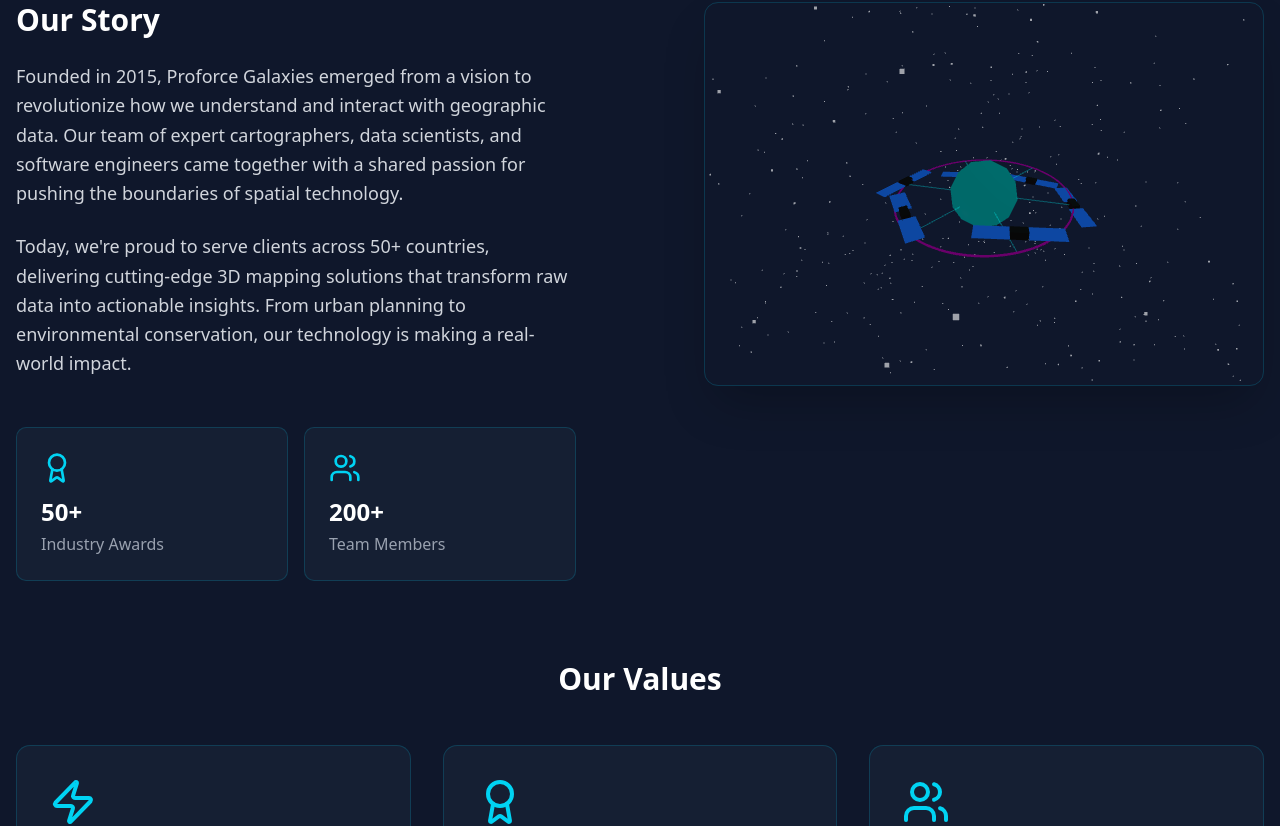
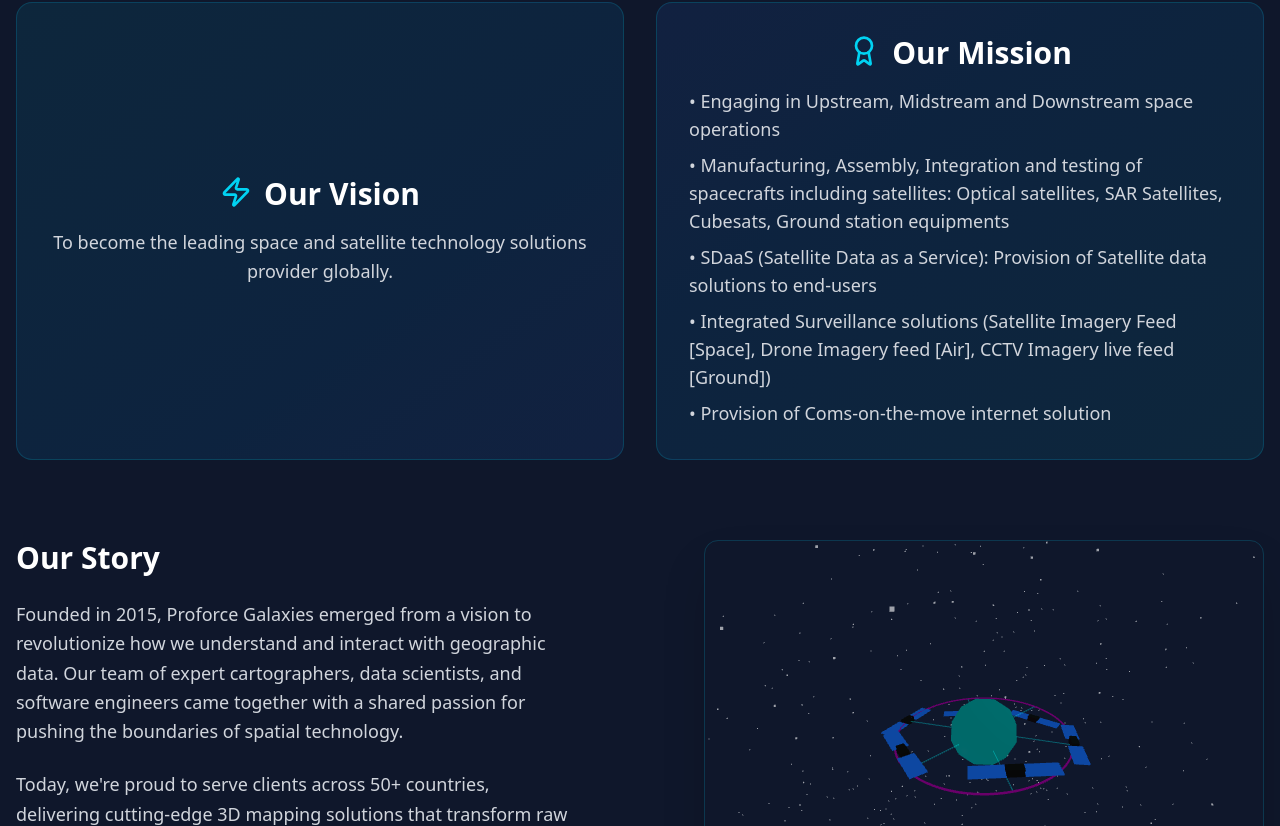
Before and after one commit to tushydan007/proforce_galaxies_show_website, a React (Vite) app: page /about in a window 1280 px wide. Shown: the part 334-1160 px from the top of the page. Built offline with nearby package versions, Linux system fonts and the light colour scheme.

Commit message:
Changed the styling for the mission avd vision cards

```diff
--- a/src/components/About.tsx
+++ b/src/components/About.tsx
@@ -24,10 +24,51 @@
           <h1 className="text-5xl md:text-6xl font-bold text-white mb-6">
             About <span className="text-cyan-400">Proforce Galaxies</span>
           </h1>
-          <p className="text-xl text-gray-300 max-w-3xl mx-auto">
+          <p className="text-xl text-gray-300 max-w-3xl mx-auto mb-16">
             Pioneering the future of geospatial technology with innovative 3D
             solutions
           </p>
+
+          {/* Vision & Mission Section */}
+          <div className="grid md:grid-cols-2 gap-8 mb-20">
+            <div className="flex flex-col justify-center items-center bg-gradient-to-br from-cyan-500/10 to-blue-500/10 rounded-2xl p-8 border border-cyan-500/20">
+              <div className="flex mb-4">
+                <Zap className="w-8 h-8 text-cyan-400 mr-3" />
+                <h2 className="text-3xl font-bold text-white">Our Vision</h2>
+              </div>
+              <p className="text-gray-300 text-lg leading-relaxed">
+                To become the leading space and satellite technology solutions
+                provider globally.
+              </p>
+            </div>
+            <div className="bg-gradient-to-br from-blue-500/10 to-cyan-500/10 rounded-2xl p-8 border border-cyan-500/20">
+              <div className="flex justify-center mb-4">
+                <Award className="w-8 h-8 text-cyan-400 mr-3" />
+                <h2 className="text-3xl font-bold text-white">Our Mission</h2>
+              </div>
+              <ul className="text-gray-300 text-lg space-y-2 text-start">
+                <li>
+                  • Engaging in Upstream, Midstream and Downstream space
+                  operations
+                </li>
+                <li>
+                  • Manufacturing, Assembly, Integration and testing of
+                  spacecrafts including satellites: Optical satellites, SAR
+                  Satellites, Cubesats, Ground station equipments
+                </li>
+                <li>
+                  • SDaaS (Satellite Data as a Service): Provision of Satellite
+                  data solutions to end-users
+                </li>
+                <li>
+                  • Integrated Surveillance solutions (Satellite Imagery Feed
+                  [Space], Drone Imagery feed [Air], CCTV Imagery live feed
+                  [Ground])
+                </li>
+                <li>• Provision of Coms-on-the-move internet solution</li>
+              </ul>
+            </div>
+          </div>
         </div>
 
         <div className="grid md:grid-cols-2 gap-32 mb-20">
@@ -49,14 +90,23 @@
             </p>
             <div className="grid grid-cols-2 gap-4 pt-6">
               <div className="bg-slate-800/50 p-6 rounded-lg border border-cyan-500/20">
-                <Award className="w-8 h-8 text-cyan-400 mb-3" />
-                <h3 className="text-2xl font-bold text-white mb-1">50+</h3>
-                <p className="text-gray-400">Industry Awards</p>
+                <div className="flex justify-center">
+                  <Award className="w-8 h-8 text-cyan-400 mb-3" />
+                </div>
+
+                <h3 className="text-2xl font-bold text-white mb-1 text-center">
+                  50+
+                </h3>
+                <p className="text-gray-400 text-center">Industry Awards</p>
               </div>
               <div className="bg-slate-800/50 p-6 rounded-lg border border-cyan-500/20">
-                <Users className="w-8 h-8 text-cyan-400 mb-3" />
-                <h3 className="text-2xl font-bold text-white mb-1">200+</h3>
-                <p className="text-gray-400">Team Members</p>
+                <div className="flex justify-center">
+                  <Users className="w-8 h-8 text-cyan-400 mb-3" />
+                </div>
+                <h3 className="text-2xl font-bold text-white mb-1 text-center">
+                  200+
+                </h3>
+                <p className="text-gray-400 text-center">Team Members</p>
               </div>
             </div>
           </div>
@@ -94,11 +144,11 @@
                 key={index}
                 className="bg-slate-800/50 backdrop-blur-sm p-8 rounded-xl border border-cyan-500/20 hover:border-cyan-500/60 transition-all hover:transform hover:scale-105"
               >
-                <div className="mb-4">{value.icon}</div>
-                <h3 className="text-xl font-bold text-white mb-3">
+                <div className="mb-4 flex justify-center">{value.icon}</div>
+                <h3 className="text-xl font-bold text-white mb-3 text-center">
                   {value.title}
                 </h3>
-                <p className="text-gray-300">{value.description}</p>
+                <p className="text-gray-300 text-center">{value.description}</p>
               </div>
             ))}
           </div>
--- a/src/components/Contact.tsx
+++ b/src/components/Contact.tsx
@@ -58,10 +58,10 @@
     "Our pricing varies based on project scope and requirements. Typical project ranges:\n\n• Basic surveys: $2,000 - $5,000\n• Medium projects: $5,000 - $15,000\n• Enterprise solutions: $15,000+\n\nWould you like to schedule a consultation for an accurate quote?",
   ],
   contact: [
-    "You can reach us through:\n\n📧 Email: contact@proforcegalaxies.com\n📧 Support: support@proforcegalaxies.com\n📞 Phone: +234 7012 234 567\n🏢 Office: 1, Akaka Junction, Ode Remo, Ogun State, Nigeria\n\nWe're available Mon-Fri: 9AM - 6PM PST",
+    "You can reach us through:\n\n📧 Email: info@proforcegalaxies.com\n📧 Support: info@proforcegalaxies.com\n📞 Phone: +234 7012 234 567\n🏢 Office: 1, Akaka Junction, Ode Remo, Ogun State, Nigeria\n\nWe're available Mon-Fri: 9AM - 6PM PST",
   ],
   support: [
-    "For technical support:\n\n1. Email our support team at support@proforcegalaxies.com\n2. Call us at +234 7012 234 567\n3. Use the contact form on this page\n\nOur team typically responds within 2-4 hours during business hours.",
+    "For technical support:\n\n1. Email our support team at info@proforcegalaxies.com\n2. Call us at +234 7012 234 567\n3. Use the contact form on this page\n\nOur team typically responds within 2-4 hours during business hours.",
   ],
   hours: [
     "Our business hours are:\n\n🕐 Monday - Friday: 9:00 AM - 6:00 PM PST\n🕐 Saturday: 10:00 AM - 2:00 PM PST\n🕐 Sunday: Closed\n\nFor urgent matters outside these hours, please email support@proforcegalaxies.com",
@@ -417,12 +417,7 @@
                   <Mail className="w-6 h-6 text-cyan-400 mt-1" />
                   <div>
                     <h3 className="text-white font-semibold mb-1">Email</h3>
-                    <p className="text-gray-400">
-                      contact@proforcegalaxies.com
-                    </p>
-                    <p className="text-gray-400">
-                      support@proforcegalaxies.com
-                    </p>
+                    <p className="text-gray-400">info@proforcegalaxies.com</p>
                   </div>
                 </div>
               </div>
@@ -443,7 +438,7 @@
                   <Users className="w-6 h-6 text-cyan-400 mt-1" />
                   <div>
                     <h3 className="text-white font-semibold mb-1">Phone</h3>
-                    <p className="text-gray-400">+234 7012 234 567</p>
+                    <p className="text-gray-400">+234 812 089 9087</p>
                     <p className="text-gray-400">Mon-Fri: 9AM - 6PM PST</p>
                   </div>
                 </div>
```
Also changed, not shown: src/components/Footer.tsx (+0 -154 lines).
